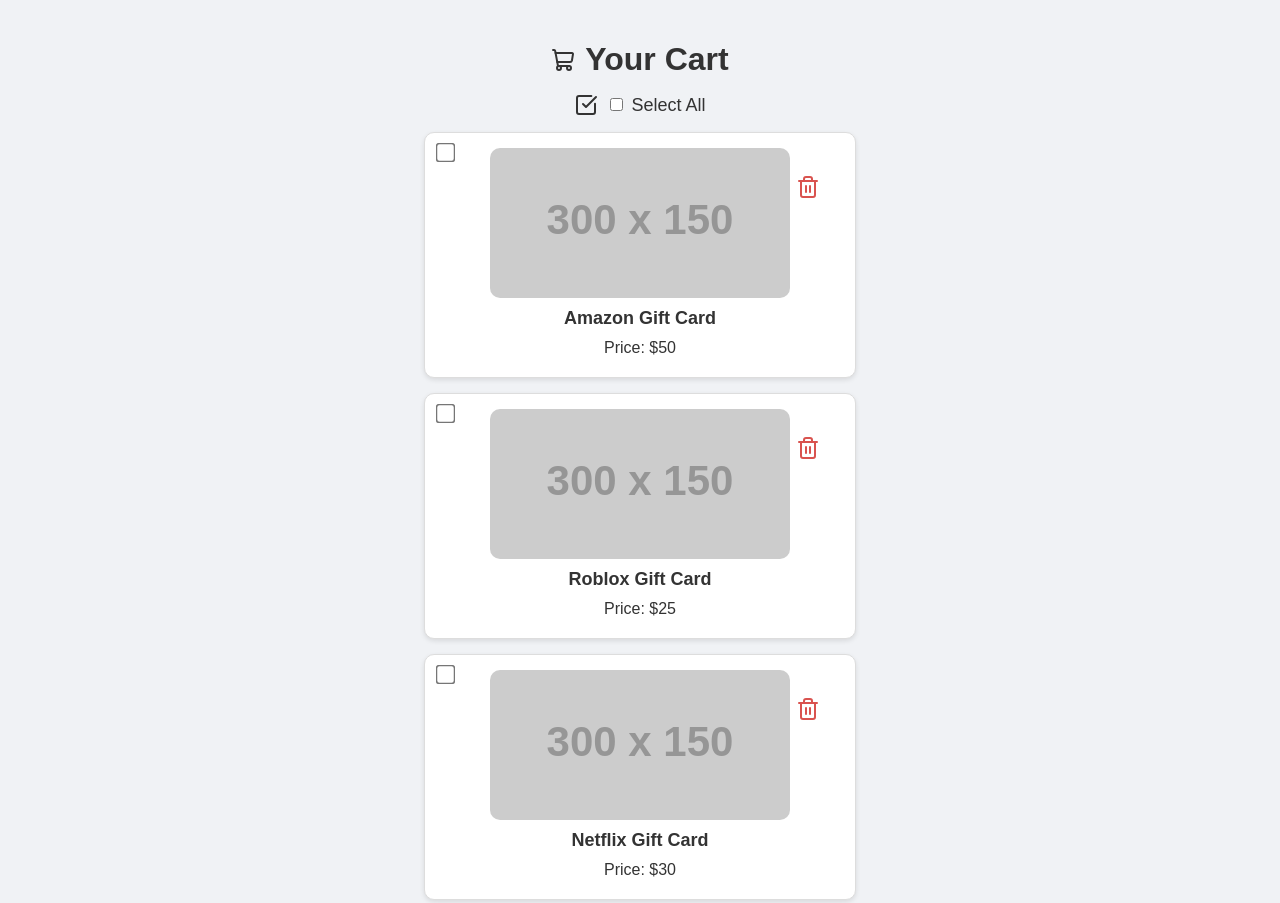
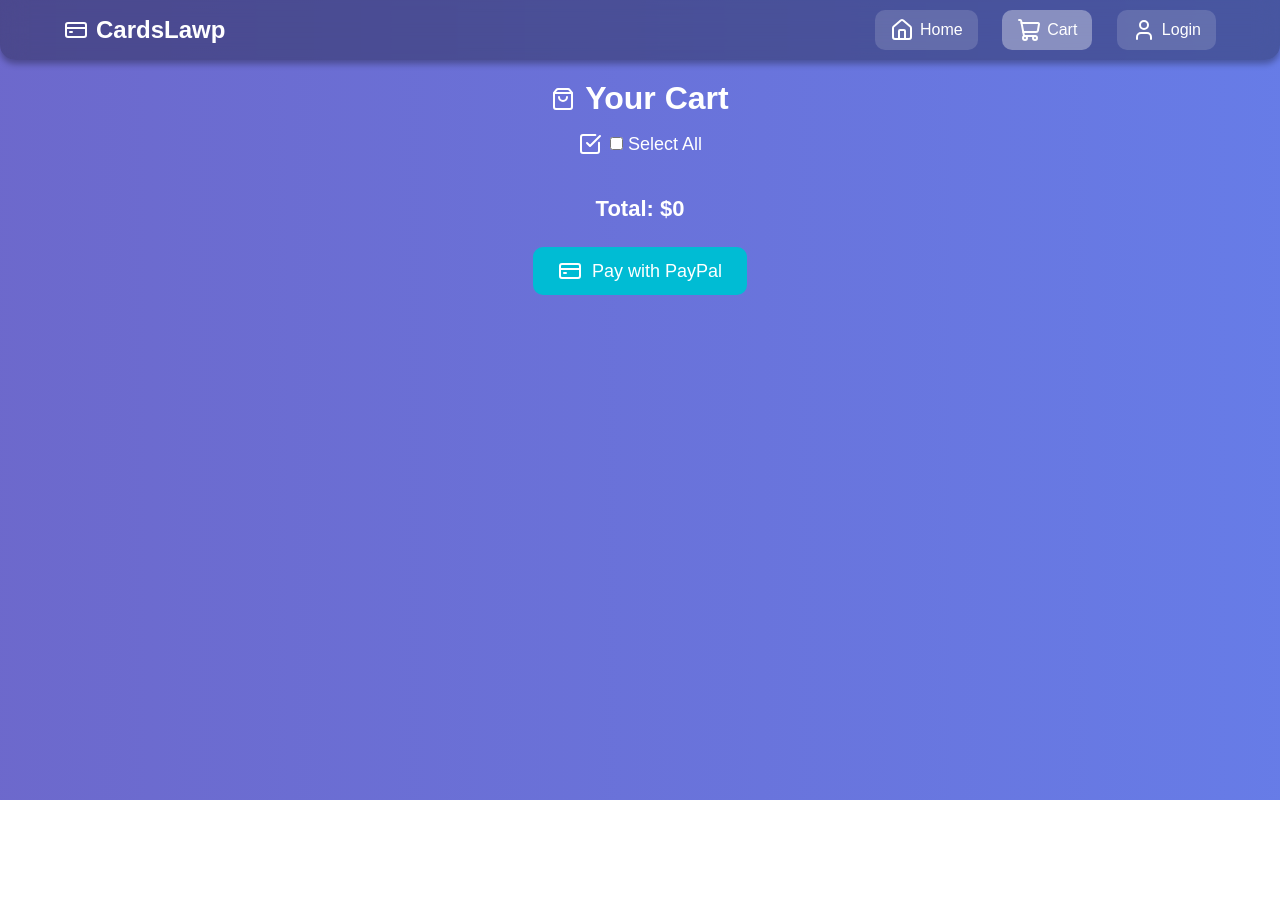
Before and after one commit to jxckplayxz/cool, a website: page public/cart.html in a window 1280 px wide. Shown: the top 903 px of the page. After the commit the page ends 800 px from the top, so only its background shows below. Drawn offline with nearby package versions, Linux system fonts and the light colour scheme; placeholder pictures from the web are drawn by us.

Commit message:
Update cart.html

```diff
--- a/public/cart.html
+++ b/public/cart.html
@@ -1,21 +1,54 @@
 <!DOCTYPE html>
 <html lang="en">
 <head>
-  <meta charset="UTF-8">
-  <meta name="viewport" content="width=device-width, initial-scale=1.0">
+<meta charset="UTF-8" />
+<meta name="viewport" content="width=device-width, initial-scale=1.0" />
 <title>Your Cart | CardsLawp</title>
 <script src="https://unpkg.com/lucide@latest"></script>
 <style>
+* { margin:0; padding:0; box-sizing:border-box; font-family:'Arial',sans-serif; }
+
+/* ===== BACKGROUND ANIMATION ===== */
 body {
-      font-family: Arial, sans-serif;
-      background: #f0f2f5;
-      color: #333;
+  background: linear-gradient(270deg, #667eea, #764ba2, #6b73ff, #000dff);
+  background-size: 800% 800%;
+  animation: gradientMove 12s ease infinite;
+  color: #fff;
   margin: 0;
-      padding: 20px;
+  padding-top: 80px;
   text-align: center;
 }
+@keyframes gradientMove {
+  0% { background-position: 0% 50%; }
+  50% { background-position: 100% 50%; }
+  100% { background-position: 0% 50%; }
+}
+
+/* ===== NAVBAR ===== */
+.navbar {
+  position: fixed;
+  top: 0; left: 0; width: 100%;
+  display: flex; justify-content: space-between; align-items: center;
+  padding: 10px 5vw;
+  background: rgba(0,0,0,0.3);
+  backdrop-filter: blur(12px);
+  box-shadow: 0 4px 6px rgba(0,0,0,0.3);
+  border-radius: 0 0 15px 15px;
+  z-index: 1000;
+}
+.navbar .logo { font-size: 1.5em; font-weight: bold; color: #fff; display: flex; align-items: center; gap: 8px; }
+.navbar .nav-links a {
+  margin-left: 20px; padding: 8px 15px;
+  border: none; background: rgba(255,255,255,0.15);
+  color: #fff; border-radius: 10px;
+  text-decoration: none; transition: 0.3s;
+  display: inline-flex; align-items: center; gap: 6px;
+}
+.navbar .nav-links a:hover, .navbar .nav-links a.active { background: rgba(255,255,255,0.35); }
+
+/* ===== CART SECTION ===== */
 h1 {
-      margin-bottom: 10px;
+  margin-bottom: 15px;
   display: flex;
   justify-content: center;
   align-items: center;
@@ -28,17 +61,17 @@
   gap: 15px;
 }
 .cart-item {
-      background: white;
-      border: 1px solid #ddd;
-      border-radius: 10px;
-      padding: 15px;
+  background: rgba(255,255,255,0.15);
+  border-radius: 15px;
+  padding: 20px;
   width: 90%;
   max-width: 400px;
-      box-shadow: 0 2px 5px rgba(0,0,0,0.1);
+  box-shadow: 0 6px 12px rgba(0,0,0,0.2);
   display: flex;
   flex-direction: column;
   align-items: center;
   position: relative;
+  color: #fff;
 }
 .cart-item img {
   width: 100%;
@@ -48,73 +81,53 @@
 .cart-item h2 {
   font-size: 18px;
   margin: 10px 0 5px;
+  display: flex; align-items: center; gap: 6px;
 }
-    .cart-item p {
-      font-size: 16px;
-      margin: 5px 0;
-    }
+.cart-item p { font-size: 16px; margin: 5px 0; }
 .cart-item input[type="checkbox"] {
-      position: absolute;
-      top: 10px;
-      left: 10px;
-      transform: scale(1.5);
+  position: absolute; top: 10px; left: 10px; transform: scale(1.5);
 }
 .remove-btn {
-      position: absolute;
-      top: 10px;
-      right: 10px;
-      background: none;
-      border: none;
-      cursor: pointer;
-      color: #d9534f;
+  position: absolute; top: 10px; right: 10px;
+  background: none; border: none; cursor: pointer; color: #ff5f5f; transition: 0.2s;
 }
-    .remove-btn:hover {
-      color: #b52b27;
+.remove-btn:hover { color: #ff2b2b; }
+
+.select-all { margin: 15px 0; font-size: 18px; display: flex; align-items: center; justify-content: center; gap: 8px; }
+.total { margin-top: 25px; font-size: 22px; font-weight: bold; }
+
+button {
+  background: #00bcd4; color: #fff; border: none;
+  padding: 12px 25px; border-radius: 10px; font-size: 18px;
+  cursor: pointer; margin-top: 25px;
+  display: inline-flex; align-items: center; justify-content: center; gap: 10px;
+  transition: 0.3s;
 }
-    .total {
-      margin-top: 30px;
-      font-size: 20px;
-      font-weight: bold;
-    }
-    .select-all {
-      margin: 15px 0;
-      font-size: 18px;
-      display: flex;
-      align-items: center;
-      justify-content: center;
-      gap: 8px;
-    }
-    button {
-      background: #0070ba;
-      color: white;
-      border: none;
-      padding: 12px 25px;
-      border-radius: 8px;
-      font-size: 18px;
-      cursor: pointer;
-      margin-top: 20px;
-      display: flex;
-      align-items: center;
-      justify-content: center;
-      gap: 10px;
-    }
-    button:hover {
-      background: #005a9e;
-    }
+button:hover { background: #0097a7; }
 
 /* ===== MOBILE ===== */
 @media (max-width: 768px) {
-      body { font-size: 4vw; }
+  .navbar { flex-direction: column; gap: 10px; }
+  .navbar .nav-links { display: flex; flex-wrap: wrap; justify-content: center; gap: 10px; }
   .cart-item { width: 95%; }
-      .cart-item h2 { font-size: 5vw; }
-      .cart-item p { font-size: 4vw; }
+  h1 { font-size: 6vw; }
+  .total { font-size: 5vw; }
   button { font-size: 4vw; padding: 3vw 6vw; }
-      .total { font-size: 5vw; }
 }
 </style>
 </head>
 <body>
-  <h1><i data-lucide="shopping-cart"></i> Your Cart</h1>
+
+<div class="navbar">
+  <div class="logo"><i data-lucide="credit-card"></i> CardsLawp</div>
+  <div class="nav-links">
+    <a href="/" ><i data-lucide="home"></i> Home</a>
+    <a href="/cart" class="active"><i data-lucide="shopping-cart"></i> Cart</a>
+    <a href="/login"><i data-lucide="user"></i> Login</a>
+  </div>
+</div>
+
+<h1><i data-lucide="shopping-bag"></i> Your Cart</h1>
 
 <div class="select-all">
   <i data-lucide="check-square"></i>
@@ -124,44 +137,37 @@
 <div class="cart-container" id="cartItems"></div>
 <div class="total" id="cartTotal">Total: $0</div>
 
-  <button id="checkoutBtn">
-    <i data-lucide="credit-card"></i> Pay with PayPal
-  </button>
+<button id="checkoutBtn"><i data-lucide="credit-card"></i> Pay with PayPal</button>
 
 <script>
-    // Example cart data (replace with localStorage items later)
-    let cart = JSON.parse(localStorage.getItem("cart")) || [
-      { name: "Amazon Gift Card", price: 50, img: "https://via.placeholder.com/300x150" },
-      { name: "Roblox Gift Card", price: 25, img: "https://via.placeholder.com/300x150" },
-      { name: "Netflix Gift Card", price: 30, img: "https://via.placeholder.com/300x150" }
-    ];
+  lucide.createIcons();
+
+  // Load cart from localStorage or API (no dummy items)
+  let cart = JSON.parse(localStorage.getItem("cart")) || [];
 
   const cartContainer = document.getElementById("cartItems");
   const totalDisplay = document.getElementById("cartTotal");
   const checkoutBtn = document.getElementById("checkoutBtn");
   const selectAllBox = document.getElementById("selectAll");
 
-    // Render cart items
   function renderCart() {
     cartContainer.innerHTML = "";
     cart.forEach((item, index) => {
       const div = document.createElement("div");
       div.className = "cart-item";
       div.innerHTML = `
-          <input type="checkbox" class="item-checkbox" data-index="${index}">
-          <button class="remove-btn" data-index="${index}" title="Remove">
-            <i data-lucide="trash-2"></i>
-          </button>
+        <input type="checkbox" class="item-checkbox" data-index="${index}" checked>
+        <button class="remove-btn" data-index="${index}" title="Remove"><i data-lucide="trash-2"></i></button>
         <img src="${item.img}" alt="${item.name}">
-          <h2>${item.name}</h2>
+        <h2><i data-lucide="${item.icon || 'gift'}"></i> ${item.name}</h2>
         <p>Price: $${item.price}</p>
       `;
       cartContainer.appendChild(div);
     });
     lucide.createIcons();
+    updateTotal();
   }
 
-    // Calculate total based on selected items
   function updateTotal() {
     const checkboxes = document.querySelectorAll(".item-checkbox");
     let total = 0;
@@ -169,17 +175,13 @@
       if (box.checked) total += cart[i].price;
     });
     totalDisplay.textContent = `Total: $${total}`;
-      return total;
   }
 
-    // Handle checkbox + select all
-    document.addEventListener("change", e => {
-      if (e.target.classList.contains("item-checkbox")) updateTotal();
-      if (e.target.id === "selectAll") {
-        const checked = e.target.checked;
+  // Select all toggle
+  selectAllBox.addEventListener("change", () => {
+    const checked = selectAllBox.checked;
     document.querySelectorAll(".item-checkbox").forEach(box => box.checked = checked);
     updateTotal();
-      }
   });
 
   // Remove item
@@ -189,19 +191,22 @@
       cart.splice(index, 1);
       localStorage.setItem("cart", JSON.stringify(cart));
       renderCart();
-        updateTotal();
     }
   });
 
-    // PayPal checkout
+  // Checkbox toggle
+  document.addEventListener("change", e => {
+    if (e.target.classList.contains("item-checkbox")) updateTotal();
+  });
+
+  // Checkout button
   checkoutBtn.addEventListener("click", () => {
     const selectedItems = cart.filter((_, i) => document.querySelectorAll(".item-checkbox")[i].checked);
     if (selectedItems.length === 0) {
       alert("Please select at least one item to pay for.");
       return;
     }
-
-      const paypalEmail = "zxueondrugz@gmail.com"; // your PayPal email
+    const paypalEmail = "zxueondrugz@gmail.com";
     const itemsNote = encodeURIComponent(selectedItems.map(i => i.name).join(", "));
     const amount = selectedItems.reduce((sum, i) => sum + i.price, 0);
     const url = `https://www.paypal.com/cgi-bin/webscr?cmd=_xclick&business=${paypalEmail}&item_name=${itemsNote}&amount=${amount}&currency_code=USD`;
@@ -211,5 +216,6 @@
   // Initial render
   renderCart();
 </script>
+
 </body>
 </html>
```
Lines whose indentation alone changed are shown as unchanged.
